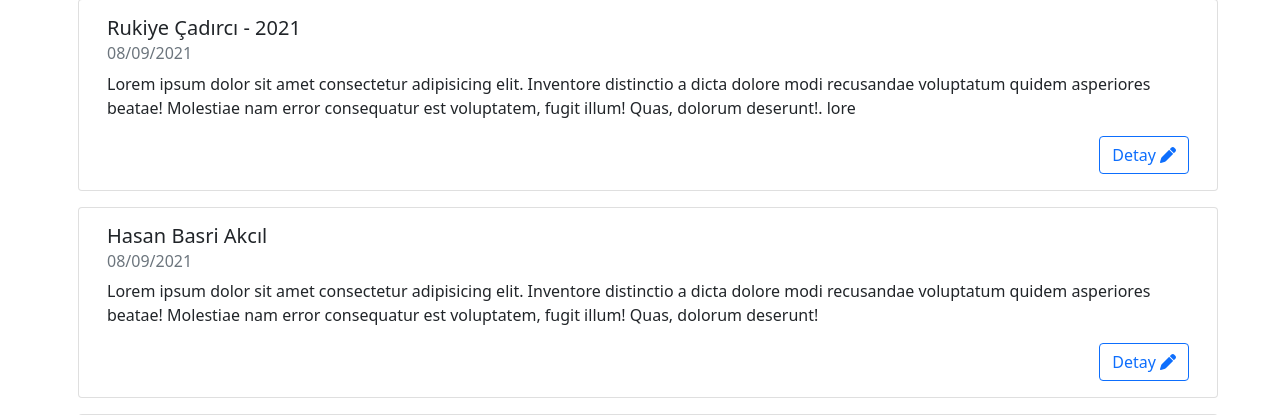
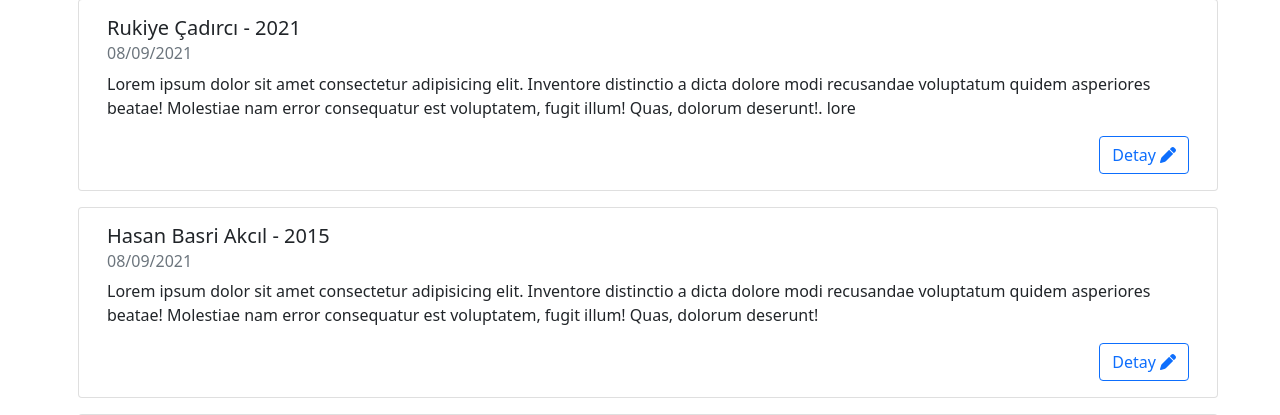
Before and after one commit to teknasyon-bootcamp/homework4-grup-3, a PHP site: page / in a window 1280 px wide. Shown: the part 71-486 px from the top of the page. Run offline with PHP 8.4, Linux system fonts and the light colour scheme; some libraries are stand-ins or nearby versions.

Commit message:
bende adımı değiştirdim

```diff
--- a/index.php
+++ b/index.php
@@ -35,7 +35,7 @@
 
           <div class="card m-2" style="width: 100%;">
             <div class="card-body">
-              <h5 class="card-title">Hasan Basri Akcıl</h5>
+              <h5 class="card-title">Hasan Basri Akcıl - 2015</h5>
               <h6 class="card-subtitle mb-2 text-muted">08/09/2021</h6>
               <p class="card-text">
                 Lorem ipsum dolor sit amet consectetur adipisicing elit. Inventore distinctio a dicta dolore modi recusandae voluptatum quidem asperiores beatae! Molestiae nam error consequatur est voluptatem, fugit illum! Quas, dolorum deserunt!
```
